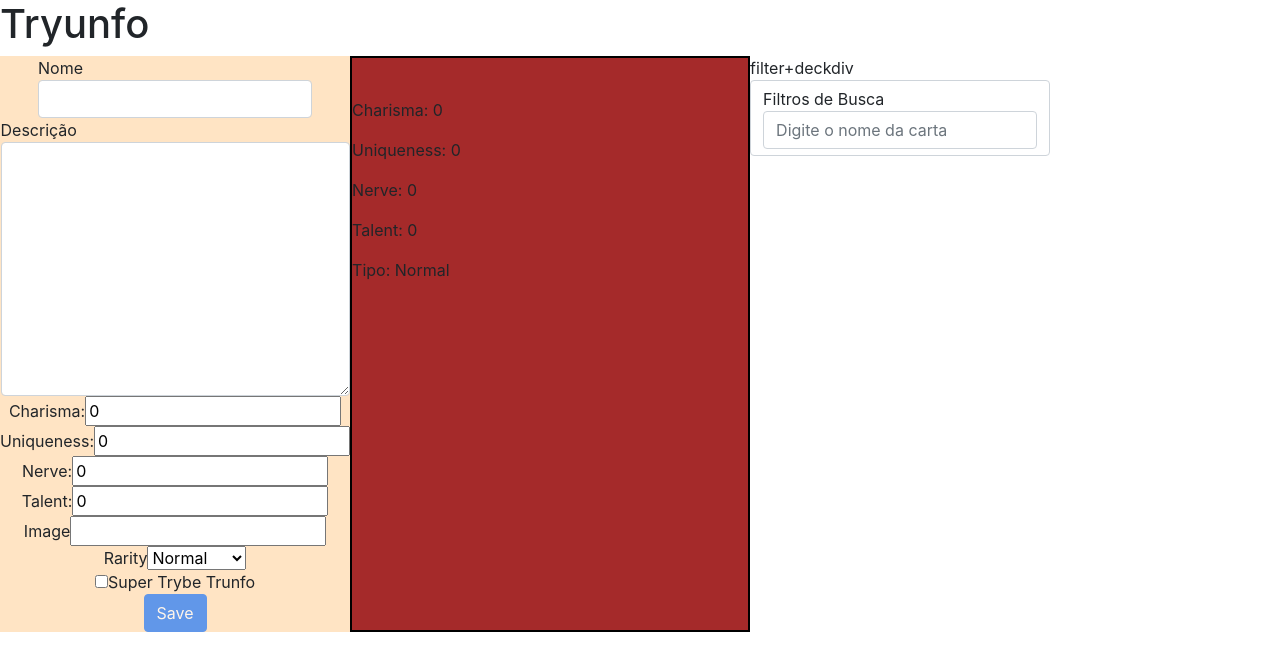
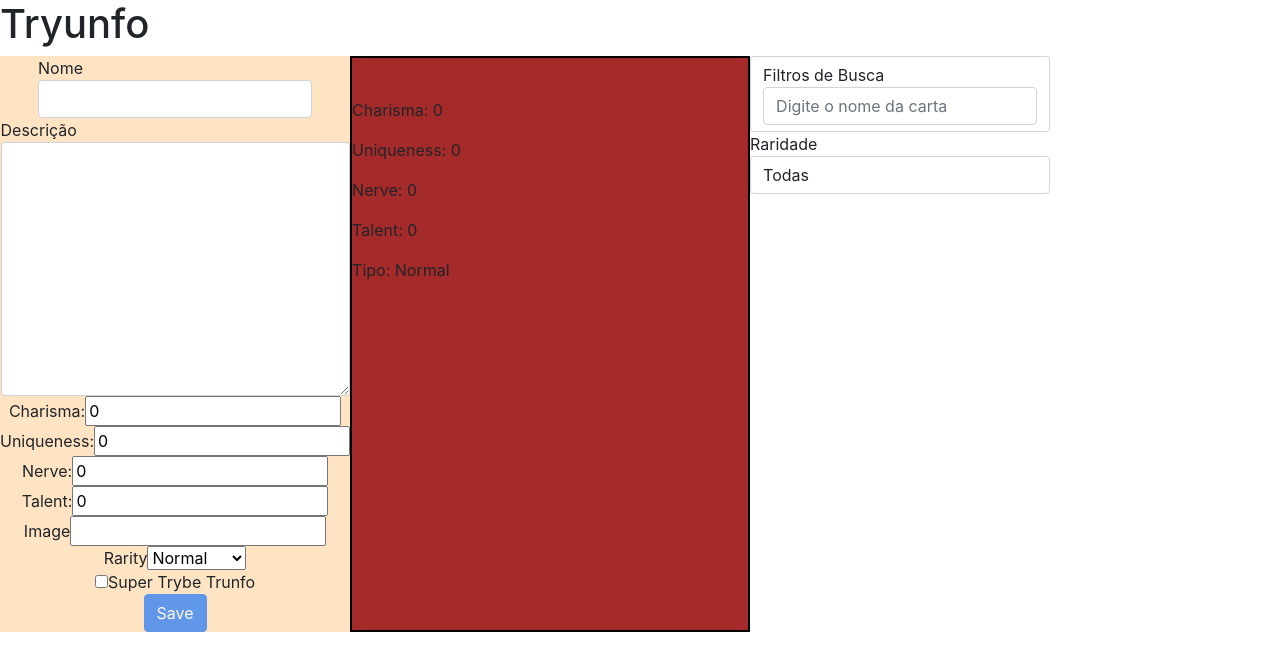
Before and after one commit to Leandro-Hespanhol/Super-trunfo-drag, a React (Create React App) app: page / in a window 1280 px wide. Shown: the top 670 px of the page. Built offline with nearby package versions, Linux system fonts and the light colour scheme.

Commit message:
requirement 11

```diff
--- a/src/App.jsx
+++ b/src/App.jsx
@@ -25,6 +25,7 @@ class App extends React.Component {
       isSaveButtonDisabled: true,
       customCard: [],
       filterByName: '',
+      filterByRarity: 'todas',
     };
   }
 
@@ -133,6 +134,7 @@ class App extends React.Component {
       isSaveButtonDisabled,
       customCard,
       filterByName,
+      filterByRarity,
     } = this.state;
     return (
       <div>
@@ -166,8 +168,6 @@ class App extends React.Component {
             cardTrunfo={ cardTrunfo }
           />
           <div>
-            filter+deckdiv
-
             <label htmlFor="filter-input" className="form-control">
               Filtros de Busca
               <input
@@ -180,8 +180,28 @@ class App extends React.Component {
                 placeholder="Digite o nome da carta"
               />
             </label>
+
+            Raridade
+            <select
+              type="select"
+              id="rare-filter-input"
+              name="filterByRarity"
+              data-testid="rare-filter"
+              onChange={ this.onInputChange }
+              className="form-control"
+            >
+              <option value="todas" selected>Todas</option>
+              <option value="normal">Normal</option>
+              <option value="raro">Raro</option>
+              <option value="muito raro">Muito Raro</option>
+            </select>
+
             <div className="deck-div">
-              {customCard.filter((elem2) => elem2.cardName.includes(filterByName))
+              {customCard.filter((elem2) => RegExp(filterByName, 'i')
+              // faz a função do includes e permite a busca independente do case sensitive
+                .test(elem2.cardName))
+                .filter((elem3) => elem3.cardRare === filterByRarity
+                || filterByRarity === 'todas')
                 .map((elem, index) => (
                   <div key={ elem.cardName }>
                     <Card
```
